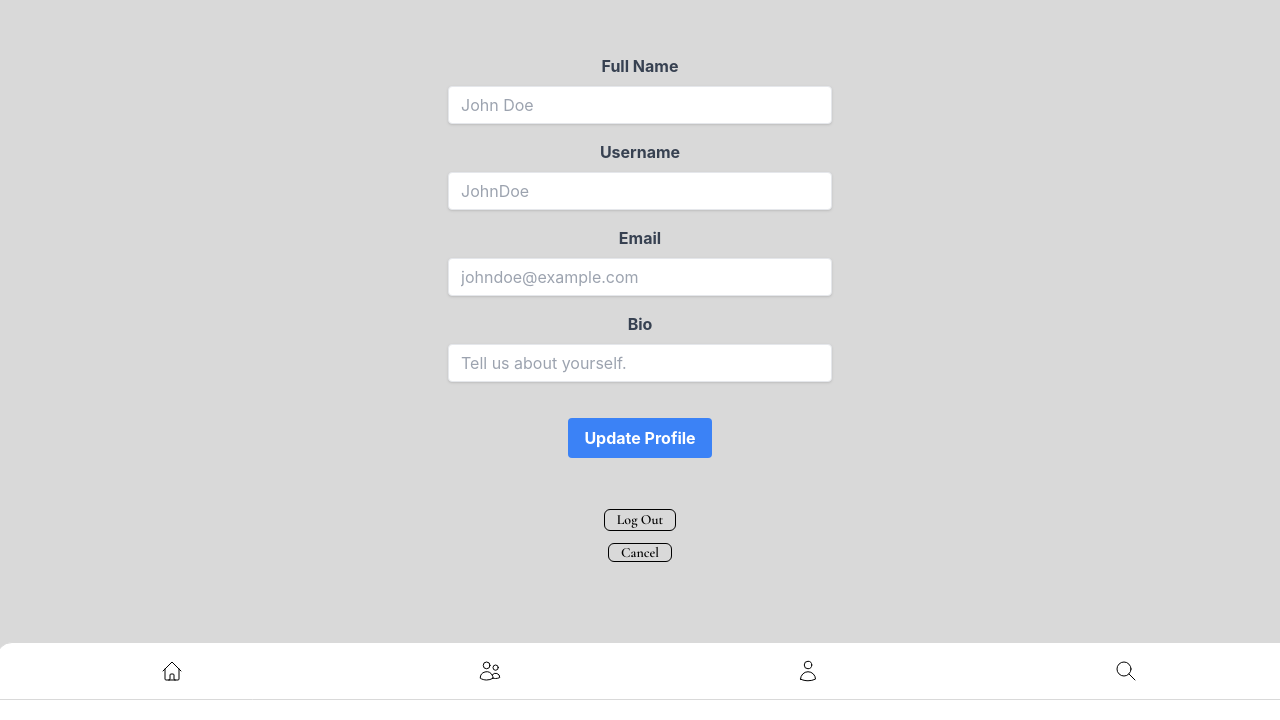
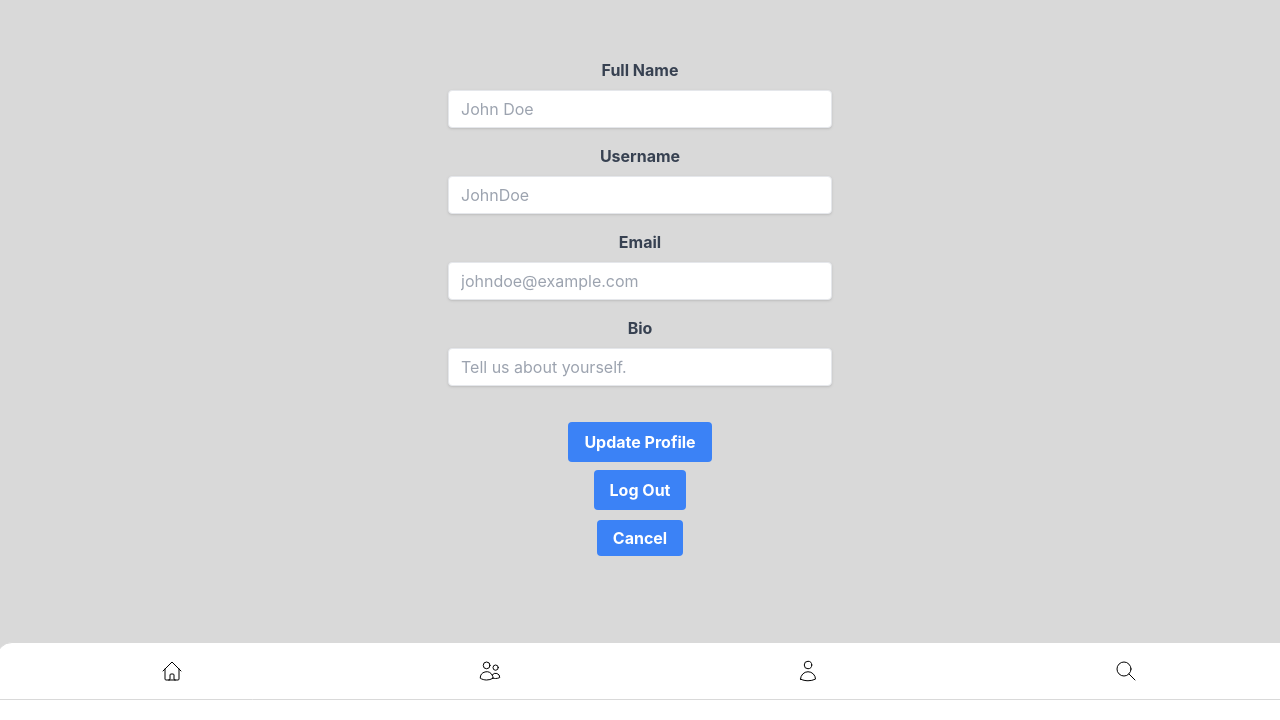
Before and after one commit to agiledev-students-spring2024/4-final-project-readtrack, a React (Create React App) app in the folder front-end/: page /edit-profile in a window 1280 px wide. Shown: the part 104-824 px from the top of the page. Built offline with nearby package versions, Linux system fonts and the light colour scheme; sample sign-in values are in the browser's storage.

Commit message:
feat: edits to editProfile.js

```diff
--- a/front-end/src/pages/Form/editProfile.js
+++ b/front-end/src/pages/Form/editProfile.js
@@ -64,10 +64,7 @@ const EditProfile = ({ loggedInUser, setLoggedInUser }) => {
   return (
     <div className="bg-goodreads-lightgray flex items-center justify-center min-h-screen">
       <div className="w-full max-w-md">
-        <form
-          onSubmit={handleSubmit}
-          className="rounded-lg px-8 pt-6 pb-8 mb-4"
-        >
+        <form onSubmit={handleSubmit} className="rounded-lg px-8 pt-6 mb-2">
           <div className="mb-4">
             <label
               className="block text-gray-700 font-bold mb-2"
@@ -142,9 +139,10 @@ const EditProfile = ({ loggedInUser, setLoggedInUser }) => {
             </button>
           </div>
         </form>
+        <div className="rounded-lg px-8 mb-2">
           <button
             onClick={handleLogout}
-          className="text-sm text-goodreads-black font-cormorantGaramondSemibold bg-goodreads-lightgray rounded-md mb-2 border border-goodreads-black px-3"
+            className="bg-blue-500 hover:bg-blue-700 text-white font-bold py-2 px-4 rounded focus:outline-none focus:shadow-outline mb-4"
           >
             Log Out
           </button>
@@ -152,10 +150,11 @@ const EditProfile = ({ loggedInUser, setLoggedInUser }) => {
           <div>
             <Link
               to="/profile"
-            className="text-sm text-goodreads-black font-cormorantGaramondSemibold bg-goodreads-lightgray rounded-md mb-2 border border-goodreads-black px-3"
+              className="bg-blue-500 hover:bg-blue-700 text-white font-bold py-2 px-4 rounded focus:outline-none focus:shadow-outline"
             >
               Cancel
             </Link>
+          </div>
         </div>
       </div>
     </div>
```
Lines whose indentation alone changed are shown as unchanged.
